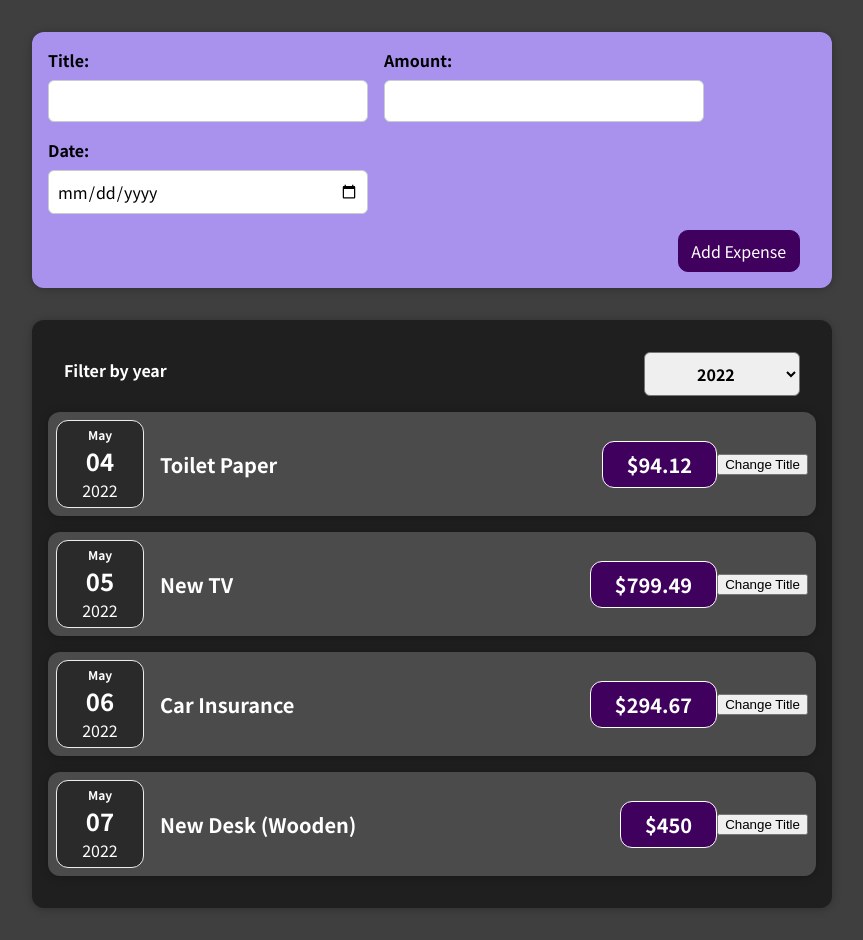
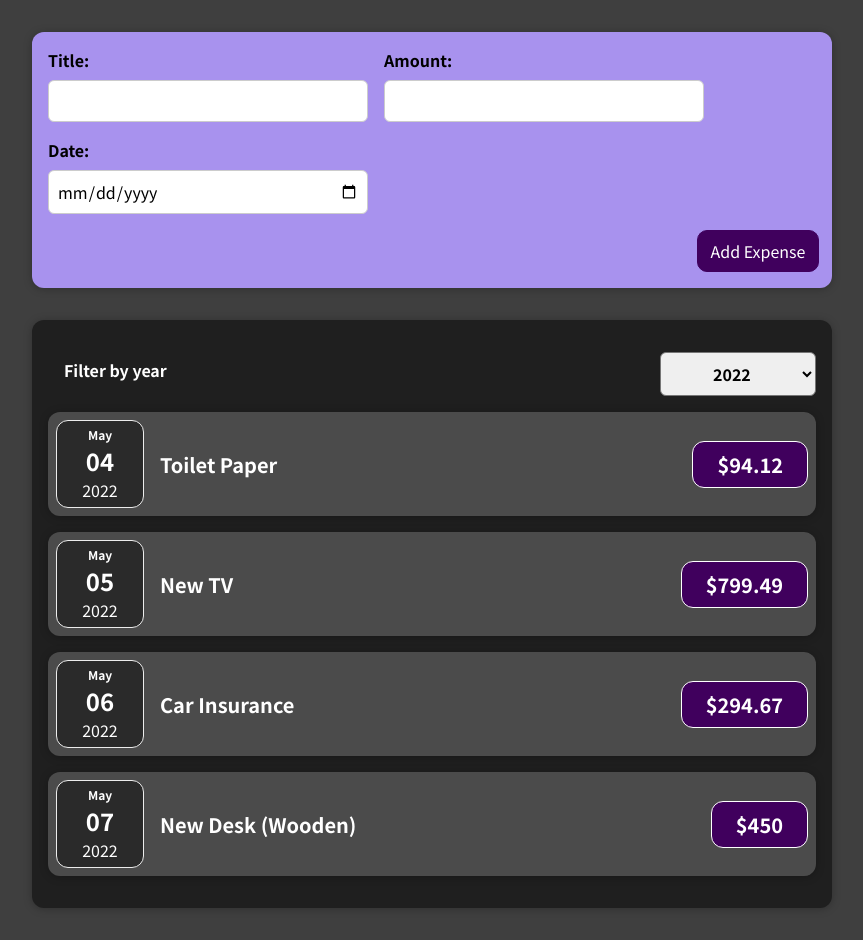
Before and after one commit to juanpfloreez/01-starting-setup, a React (Create React App) app: page / in a window 1280 px wide. Shown: the whole page, without its empty margins (208-1071 px from the left). Built offline with nearby package versions, Linux system fonts and the light colour scheme.

Commit message:
commit14

```diff
--- a/src/components/Expenses/ExpenseItem.js
+++ b/src/components/Expenses/ExpenseItem.js
@@ -1,4 +1,4 @@
-import React, { useState } from 'react';
+import React from 'react';
 
 import ExpenseDate from './ExpenseDate';
 import Card from '../UI/Card';
@@ -8,24 +8,16 @@ import './ExpenseItem.css';
 const ExpenseItem = (props) => {
 
     //this component is used to get and return into jsx all the expenseitem descriptions
-    //like date from the component, and title and item price from props
-
-    const [title, setTitle] = useState(props.title);
-    //every use.. is a react hook
-
-    const ClickHandler = () => {
-        //handler word used when function is atached to an event
-        setTitle('Updated!');
-    };
+    //like date, from the component, and title and item price from props
+    //this is a presentational component
 
     return (
         <Card className='expense-item'>
             <ExpenseDate date={props.date}></ExpenseDate>
             <div className='expense-item__description'>
-                <h2>{title}</h2>
+                <h2>{props.title}</h2>
                 <div className='expense-item__price'>${props.amount}</div>
             </div>
-            <button onClick={ClickHandler}>Change Title</button>
         </Card>
     );
 }
--- a/src/components/Expenses/Expenses.js
+++ b/src/components/Expenses/Expenses.js
@@ -6,7 +6,11 @@ import './Expenses.css';
 
 const Expenses = (props) => {
 
+    //this is a stateful component
+
+    //this state manages the selected year filter state
     const [filteredYear, setFilteredYear] = useState('2022');
+    //every use... is a react hook
 
     //function when something happens, like whenever a new value(year) is selected, and then assings the
     //value to the state
--- a/src/components/Expenses/ExpensesFilter.css
+++ b/src/components/Expenses/ExpensesFilter.css
@@ -25,4 +25,5 @@
     padding: 0.5rem 3rem;
     font-weight: bold;
     border-radius: 6px;
+    margin-right: -1rem;
 }
--- a/src/components/Expenses/ExpensesFilter.js
+++ b/src/components/Expenses/ExpensesFilter.js
@@ -9,6 +9,7 @@ const ExpensesFilter = (props) => {
 
     //function to listen to event onChange on the select html and then pass the value via props to Expenses.js
     const filterChangeHandler = (event) => {
+        //handler word used when function is atached to an event
         props.onSelectedYear(event.target.value);
     };
 
--- a/src/components/NewExpense/NewExpense.css
+++ b/src/components/NewExpense/NewExpense.css
@@ -17,7 +17,7 @@
     background-color: #40005d;
     color: white;
     border-radius: 10px;
-    margin-right: 1rem;
+    margin-right: -0.2rem;
 }
 
 .new-expense button:hover,
```
Also changed, not shown: 1 other file (tests, documents, lock files or other folders).
